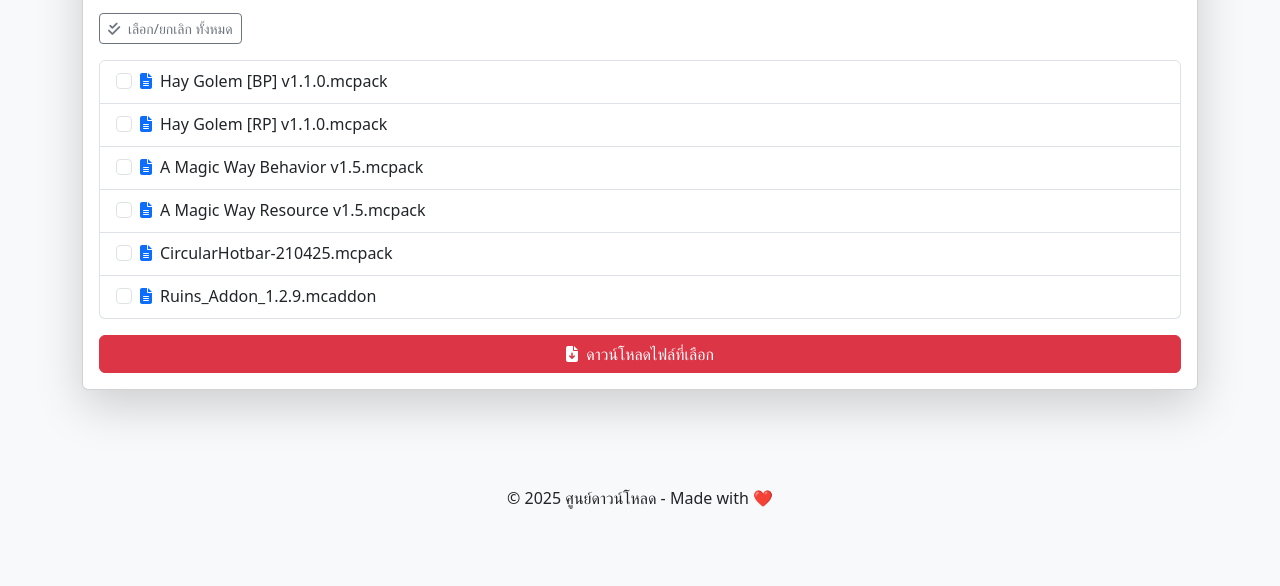
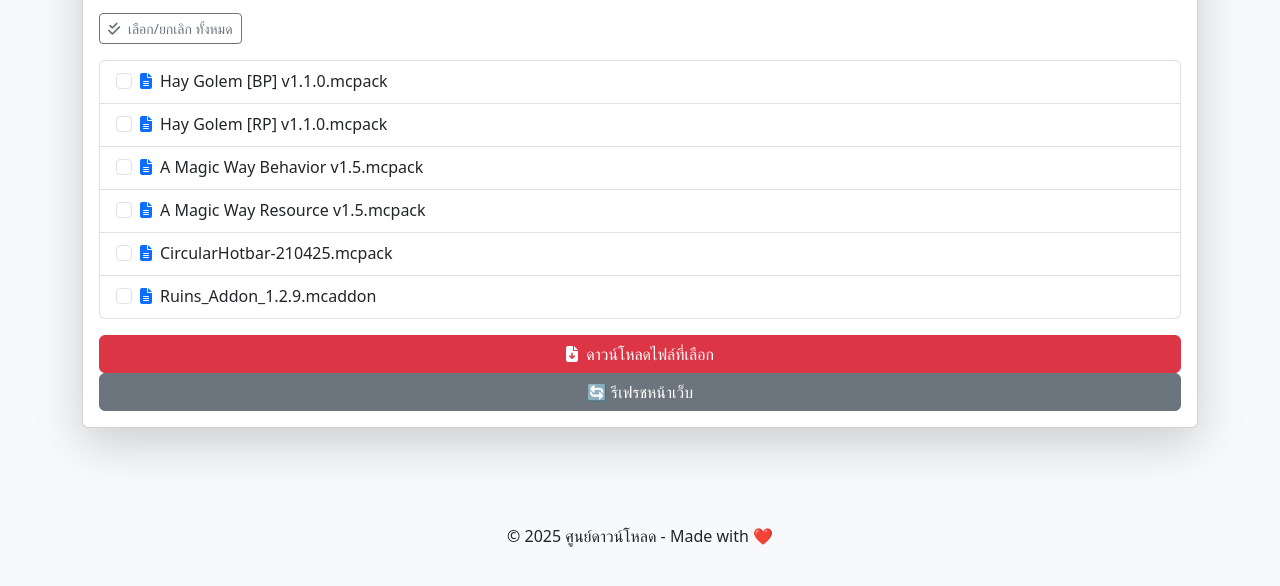
Before and after one commit to wee07-qb/download-addon, a plain HTML site: page download.html in a window 1280 px wide. Shown: the part 208-794 px from the top of the page. Drawn offline with nearby package versions, Linux system fonts and the light colour scheme; some packages are replaced by stand-ins of ours; a script that the page names is missing.

Commit message:
Update download.html

```diff
--- a/download.html
+++ b/download.html
@@ -62,6 +62,9 @@
         <button onclick="downloadSelected()" class="btn btn-danger">
           <i class="fas fa-file-download me-1"></i> ดาวน์โหลดไฟล์ที่เลือก
         </button>
+        <button onclick="refreshPage()" class="btn btn-secondary">
+          🔄 รีเฟรชหน้าเว็บ
+        </button>
       </div>
     </div>
   </div>
```
